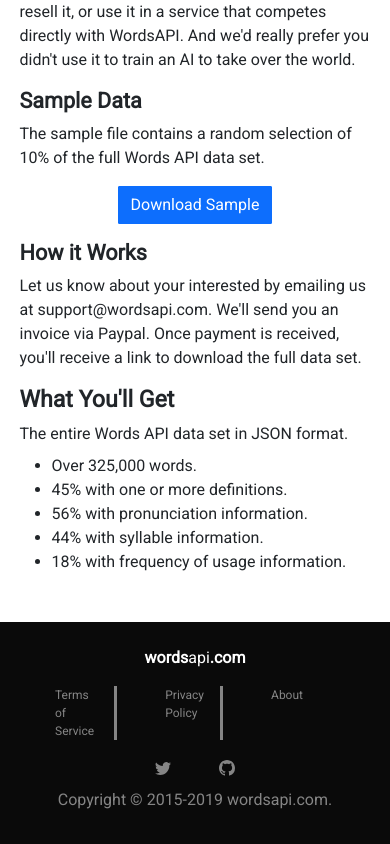
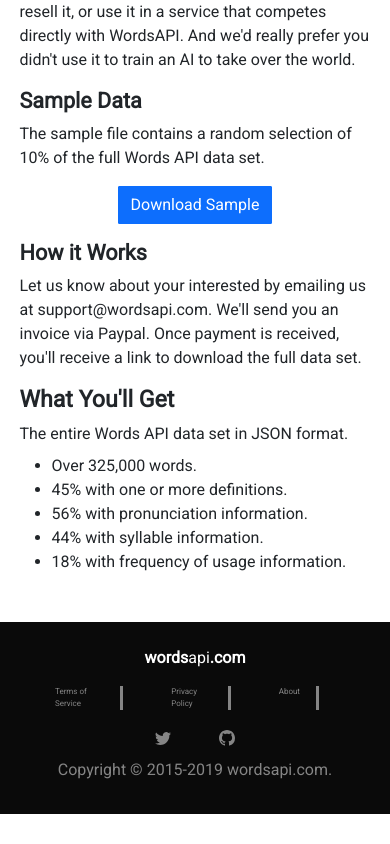
Before and after one commit to nephriteagain/wordsapi-copy, a React (Create React App) app: page / in a window 390 px wide. Shown: the part 4798-5642 px from the top of the page. After the commit the page ends 5612 px from the top, so only its background shows below. Built offline with nearby package versions, Linux system fonts and the light colour scheme.

Commit message:
footer css

```diff
--- a/src/App.css
+++ b/src/App.css
@@ -218,15 +218,13 @@
     color: var(--footer-color);
     padding-right: 16px;
     font-size: 12px;
+    border-right: 3px solid var(--footer-color);
 }
 
 .footer-left > p {
     color: var(--whitish-text);
 }
 
-#middle, #first {
-    border-right: 3px solid var(--footer-color);
-}
 
 .socials {
     display: flex;
@@ -335,4 +333,8 @@
         font-size: 32px !important;
     }
 
+    .policy > p {
+        font-size: 8px;
+    }
+
 }
```
